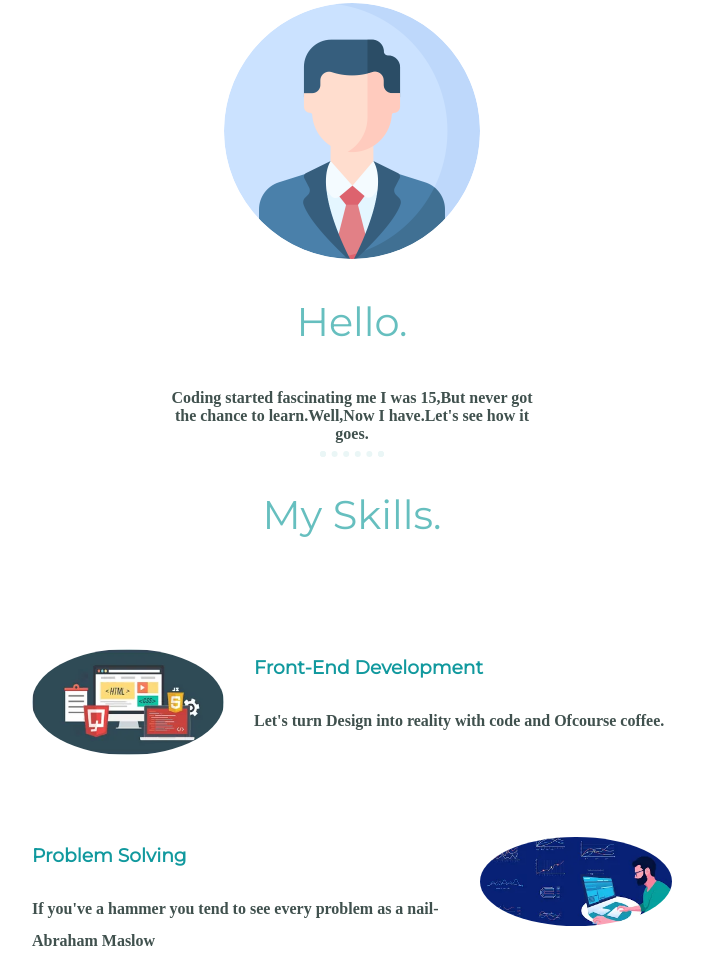
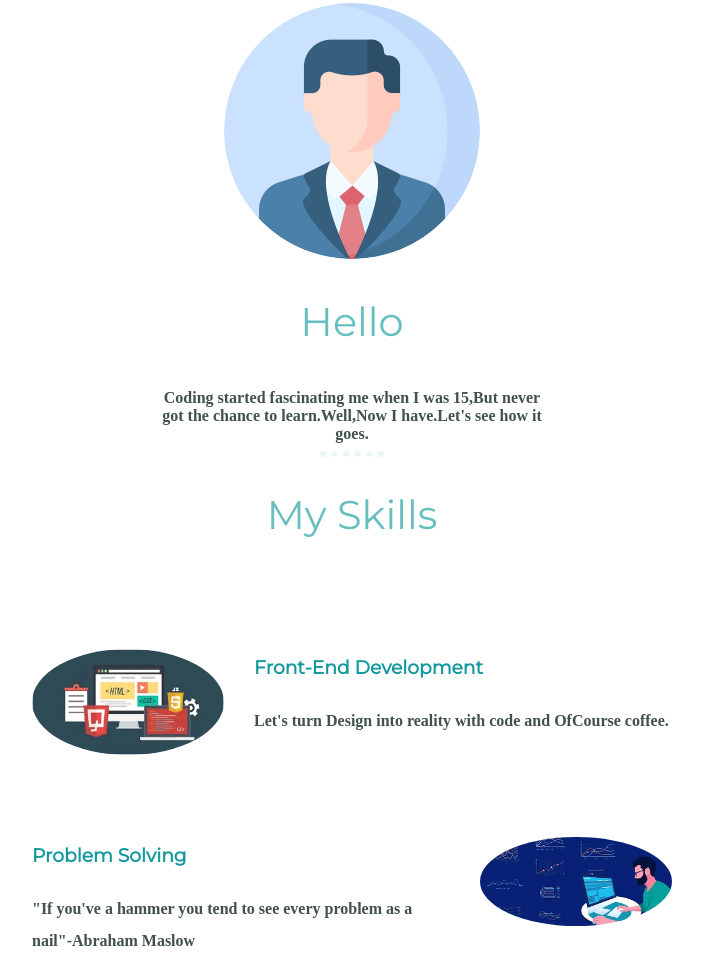
Before and after one commit to tushargoyal1320/Portfolio, a plain HTML site: page index.html in a window 1280 px wide. Shown: the part 815-1780 px from the top of the page, without its empty margins (288-991 px from the left). Drawn offline with Linux system fonts and the light colour scheme.

Commit message:
Resolved some design errors

```diff
--- a/index.html
+++ b/index.html
@@ -24,21 +24,21 @@
     <div class="middle-container">
         <div class="profile">
           <img class="my-pic" src="images/profile.png" alt="my-picture">
-          <h2>Hello.</h2>
-          <p class="intro">Coding started fascinating me I was 15,But never got the chance to learn.Well,Now I have.Let's see how it goes.</p>
+          <h2>Hello</h2>
+          <p class="intro">Coding started fascinating me when I was 15,But never got the chance to learn.Well,Now I have.Let's see how it goes.</p>
         </div>
         <hr>
         <div class="skills">
-          <h2>My Skills.</h2>
+          <h2>My Skills</h2>
           <div class="skill-row">
             <img class="front-end-image" src="images/download.webp" alt="Front-End Development">
             <h3>Front-End Development</h3>
-            <p class="code-skill-description">Let's turn Design into reality with code and Ofcourse coffee.</p>
+            <p class="code-skill-description">Let's turn Design into reality with code and OfCourse coffee.</p>
           </div>
           <div class="skill-row">
             <img class="problem-solving-image" src="images/download (1).webp" alt="">
             <h3>Problem Solving</h3>
-            <p class="problem-solving-description">If you've a hammer you tend to see every problem as a nail-Abraham Maslow</p>
+            <p class="problem-solving-description">"If you've a hammer you tend to see every problem as a nail"-Abraham Maslow</p>
           </div>
         </div>
         <hr>
```
